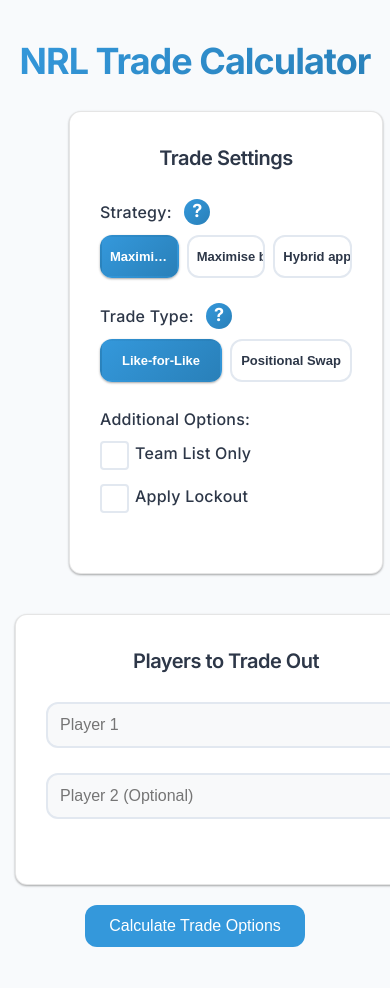
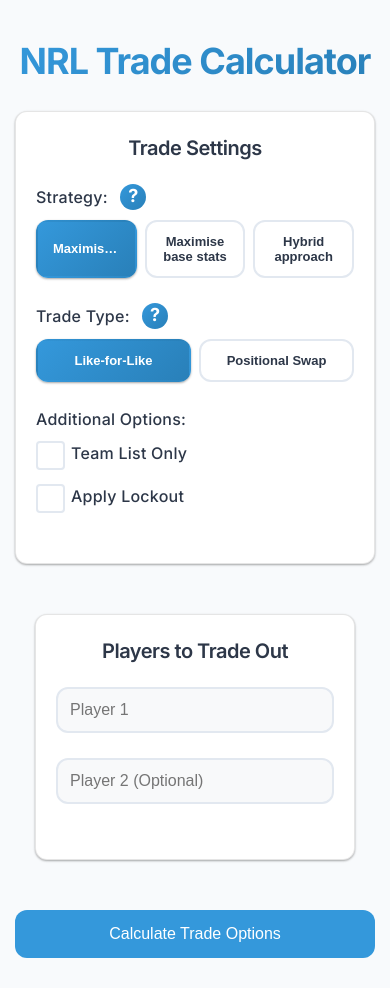
Before and after one commit to rrit5727/fantasy_calc_deployment, a Flask app: page / in a window 390 px wide. Shown: the part 72-1060 px from the top of the page. Before the commit the page ends 1019 px from the top, so only its background shows below. Run offline with Flask 3, Linux system fonts and the light colour scheme; parts of the project's set-up code (start-up, migrations or seed data) failed here and were passed over; some libraries are stand-ins or nearby versions.

Commit message:
Make all panels consistent in width and alignment, attempt fixing stretegy buttons' text fit, ensure the players to trade out panel fits completely in the viewport

```diff
--- a/templates/index.html
+++ b/templates/index.html
@@ -443,51 +443,84 @@
 
         /* Mobile styles */
         @media (max-width: 768px) {
+            /* Container and panel adjustments */
+            .container {
+                padding: 15px;
+                width: 100%;
+                box-sizing: border-box;
+                overflow-x: hidden;
+            }
+
+            /* Make all panels consistent with trade options cards */
+            .panel,
+            .trade-panel,
+            .settings-panel {
+                width: 100%;
+                margin: 15px 0;
+                padding: 20px;
+                box-sizing: border-box;
+                border-radius: var(--border-radius);
+            }
+
+            /* Strategy buttons adjustments */
+            .button-row {
+                display: flex !important;
+                flex-wrap: nowrap !important;
+                gap: 8px;
+                margin: 10px 0;
+                width: 100%;
+            }
+
+            .setting-box {
+                flex: 1;
+                padding: 12px 15px; /* Increased horizontal padding */
+                font-size: 13px;
+                text-align: center;
+                min-width: 0;
+            }
+
+            /* Ensure text fits in buttons */
+            .setting-box span {
+                display: block;
+                overflow: hidden;
+                text-overflow: ellipsis;
+                white-space: nowrap;
+            }
+
+            /* Player inputs adjustments */
+            .player-inputs {
+                width: 100%;
+                max-width: none;
+            }
+
+            .player-inputs input {
+                width: 100%;
+                box-sizing: border-box;
+                margin-bottom: 10px;
+            }
+
+            /* Remove any unnecessary margins/padding */
             .settings-panel {
                 padding: 0;
                 background: none;
                 box-shadow: none;
             }
 
-            .panel {
-                width: 100%;
-                margin: 0;
-                border-radius: 12px;
+            /* Ensure consistent spacing */
+            .panel-title {
+                margin-bottom: 20px;
+                text-align: center;
             }
 
-            .button-row {
-                display: flex !important;
-                flex-wrap: nowrap !important;
-                gap: 8px;
-                margin: 10px 0;
+            /* Match button styling with trade options */
+            .submit-button-container {
+                width: 100%;
+                margin: 15px 0;
             }
 
-            .setting-box {
-                flex: 1;
-                padding: 12px 8px;
-                font-size: 13px;
-                text-align: center;
-                white-space: nowrap;
-                min-width: 0;
-            }
-
-            .setting-box span {
-                display: block;
-                overflow: hidden;
-                text-overflow: ellipsis;
-            }
-
-            .player-inputs {
+            .submit-button-container button {
                 width: 100%;
-            }
-
-            .player-inputs input {
-                width: 100%;
-                margin-bottom: 10px;
-            }
-
-            .submit-button-container {
-                width: 100%;
+                padding: 15px;
             }
 
             .tooltip-trigger {
@@ -512,14 +545,6 @@
                 padding: 20px;
                 box-sizing: border-box;
                 border-radius: var(--border-radius);
-            }
-
-            /* Ensure container doesn't allow horizontal scroll */
-            .container {
-                padding: 15px;
-                overflow-x: hidden;
-                width: 100%;
-                box-sizing: border-box;
             }
 
             /* Ensure results container doesn't overflow */
```
